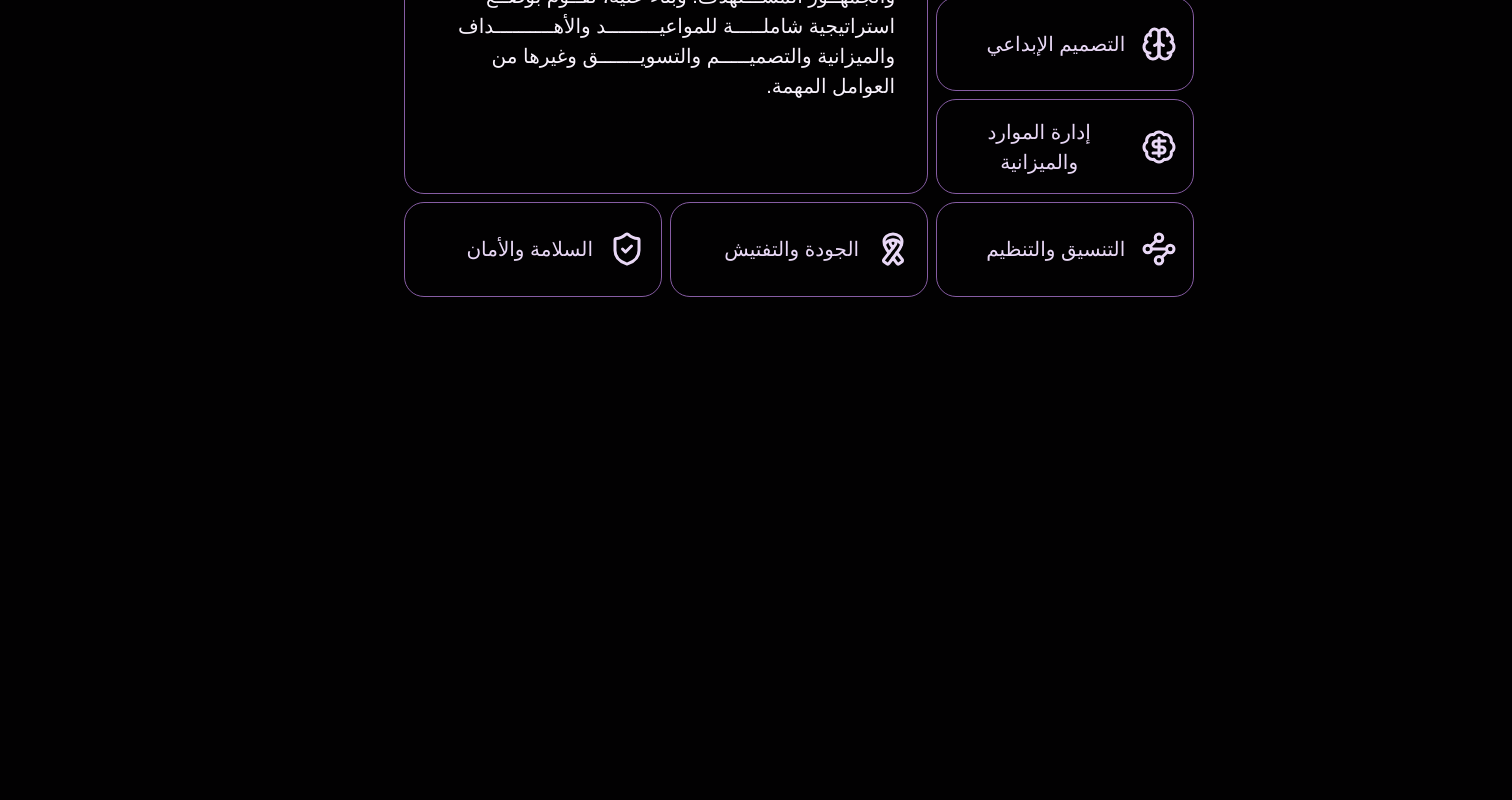
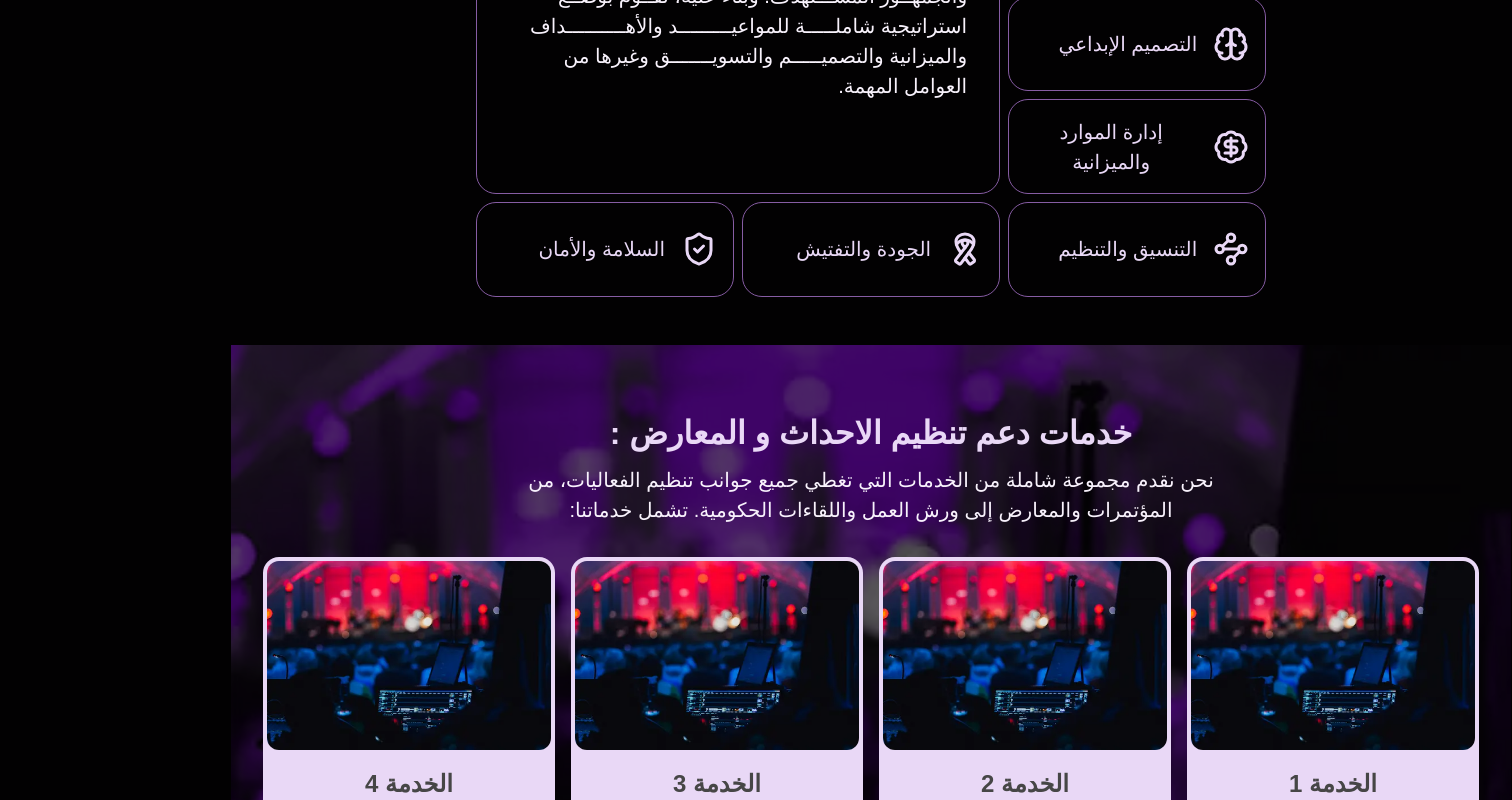
Before and after one commit to Paula-Refaat/Excited, a Next.js app: page / in a window 1280 px wide. Shown: the part 2000-2800 px from the top of the page, 1512 px wide, since content can reach past the window. Before the commit the page ends 2345 px from the top, so only its background shows below. Built offline with nearby package versions, Linux system fonts and the light colour scheme; a web font is replaced by a local one.

Commit message:
🎨 Creating new section

```diff
--- a/src/components/services.tsx
+++ b/src/components/services.tsx
@@ -1,14 +1,14 @@
 'use client';
+import Container from '@/components/layouts/container';
+import Section from '@/components/layouts/section';
 import Box from '@/components/shared/box';
 import { Circle, Shape } from '@/components/shared/icons';
 import Item from '@/components/shared/item';
+import { Heading, Paragraph, SubHeading } from '@/components/shared/typography';
 import { SERVICES } from '@/constants/data';
 import useMediaQuery from '@/hooks/useMediaQuery';
 import { cn } from '@/lib/utils';
-import { Heading, Paragraph, SubHeading } from '@/components/shared/typography';
 import React, { FC, useState } from 'react';
-import Container from '@/components/layouts/container';
-import Section from '@/components/layouts/section';
 
 const Services: FC<React.HtmlHTMLAttributes<HTMLDivElement>> = ({
   className,
@@ -94,6 +94,55 @@ const Services: FC<React.HtmlHTMLAttributes<HTMLDivElement>> = ({
           </div>
         </Container>
       </Section>
+      <Section
+        style={{
+          backgroundImage: 'url(/image.webp)',
+          backgroundPosition: 'center',
+          backgroundSize: 'cover',
+          backgroundRepeat: 'no-repeat',
+          backdropFilter: 'blur(50%)',
+        }}
+        className={cn('relative h-screen px-8 py-12', className)}
+        {...props}
+      >
+        <div className="absolute inset-0 bg-primary mix-blend-hue"></div>
+        <div className="absolute inset-0 bg-black opacity-60"></div>
+        <Container className="relative mx-auto pt-4 text-center md:w-full">
+          <SubHeading>خدمات دعم تنظيم الاحداث و المعارض :</SubHeading>
+          <Paragraph className="lg:w-[65%]">
+            نحن نقدم مجموعة شاملة من الخدمات التي تغطي جميع جوانب تنظيم
+            الفعاليات، من المؤتمرات والمعارض إلى ورش العمل واللقاءات الحكومية.
+            تشمل خدماتنا:
+          </Paragraph>
+          <div className="mt-8 grid gap-4 sm:grid-cols-2 md:grid-cols-3 lg:grid-cols-4">
+            {Array.from({ length: 4 }).map((_, i) => (
+              <div
+                key={i}
+                className="group h-[290px] w-full rounded-2xl bg-secondary text-secondary-foreground transition-all duration-500 ease-in-out hover:aspect-auto hover:h-[500px] hover:bg-primary hover:text-secondary"
+              >
+                <div className="flex flex-col gap-2 p-1">
+                  <figure>
+                    <img
+                      src={`/image.webp`}
+                      alt="image"
+                      width={300}
+                      height={300}
+                      className="w-full rounded-xl"
+                    />
+                    <figcaption className="mt-4 text-center text-lg font-semibold">
+                      الخدمة {i + 1}
+                    </figcaption>
+                  </figure>
+                  <p className="hidden px-4 text-start font-light group-hover:block">
+                    الفعاليات، من المؤتمرات والمعارض إلى ورش العمل واللقاءات
+                    الحكومية. تشمل خدماتنا:
+                  </p>
+                </div>
+              </div>
+            ))}
+          </div>
+        </Container>
+      </Section>
     </>
   );
 };
```
Also changed, not shown: public/image.webp (added).
